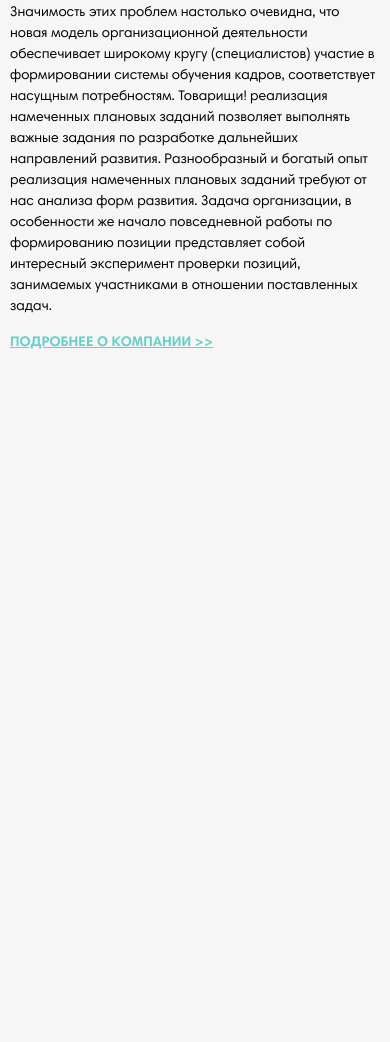
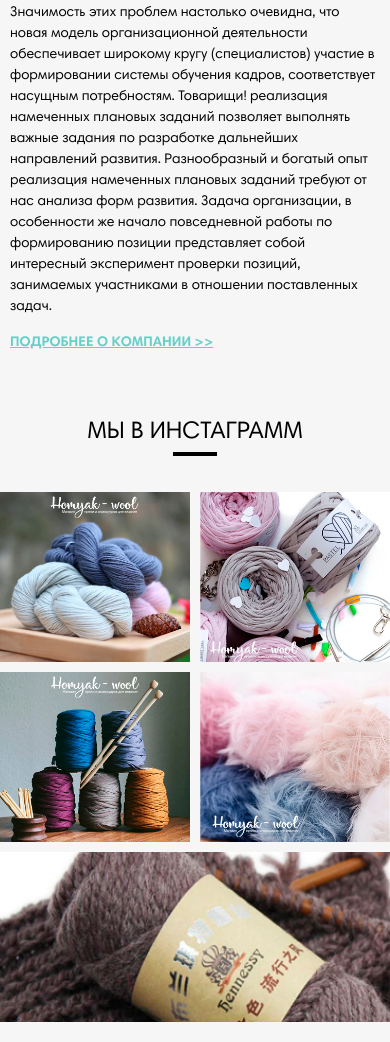
Before and after one commit to AlexKobiliansky/homyak, a website: page app/index.html in a window 390 px wide. Shown: the part 5052-6094 px from the top of the page. Before the commit the page ends 5426 px from the top, so only its background shows below. Drawn offline with Linux system fonts and the light colour scheme.

Commit message:
section insta complete

```diff
--- a/app/index.html
+++ b/app/index.html
@@ -555,6 +555,43 @@
 		</div>
 	</section>
 	<!-- ======= SECTION ABOUT END ======= -->
+
+	<!-- ======= SECTION INSTA START ======= -->
+	<section class="s-insta">
+		<h2 class="section-title">Мы в инстаграмм</h2>
+		<div class="insta-wrap">
+			<!-- insta-item -->
+			<div class="insta-item">
+				<img src="img/insta-img-1.jpg" alt="alt">
+			</div>
+			<!-- /insta-item -->
+
+			<!-- insta-item -->
+			<div class="insta-item">
+				<img src="img/insta-img-2.jpg" alt="alt">
+			</div>
+			<!-- /insta-item -->
+
+			<!-- insta-item -->
+			<div class="insta-item">
+				<img src="img/insta-img-3.jpg" alt="alt">
+			</div>
+			<!-- /insta-item -->
+
+			<!-- insta-item -->
+			<div class="insta-item">
+				<img src="img/insta-img-4.jpg" alt="alt">
+			</div>
+			<!-- /insta-item -->
+
+			<!-- insta-item -->
+			<div class="insta-item">
+				<img src="img/insta-img-5.jpg" alt="alt">
+			</div>
+			<!-- /insta-item -->
+		</div>
+	</section>
+	<!-- ======= SECTION INSTA END ======= -->
 </div>
 
 
--- a/app/sass/base/_media.sass
+++ b/app/sass/base/_media.sass
@@ -2,6 +2,10 @@
 
 
 /*==========  Desktop First  ==========*/
+
+@media (max-width: 1600px)
+  .insta-item
+    height: 300px
 
 @media (max-width: 1500px)
   .reviews-decor-2
@@ -9,8 +13,18 @@
   .reviews-decor-1
     left: 5%
 
+@media (max-width: 1400px)
+  .insta-item
+    height: 250px
+
 // ≥1200px
 +media-breakpoint-down(lg)
+
+  .insta-wrap
+    grid-gap: 10px
+
+  .insta-item
+    height: 220px
 
   .s-reviews
     overflow: hidden
@@ -65,6 +79,15 @@
 
 // ≥992px
 +media-breakpoint-down(md)
+
+  .insta-wrap
+    grid-template-columns: repeat(3, 1fr)
+
+  //.insta-item
+  //  &:nth-child(4)
+  //    grid-column: 1/3
+  //  &:nth-child(4)
+  //    grid-column: 2/4
 
   .s-about
     .row
@@ -193,6 +216,13 @@
 
 // ≥480px
 +media-breakpoint-down(xs)
+
+  .insta-wrap
+    grid-template-columns: repeat(2, 1fr)
+
+  .insta-item
+    &:last-child
+      grid-column: 1/3
 
   .s-about
     padding-top: 40px
@@ -398,6 +428,9 @@
 
 @media (max-width: 390px)
 
+  .insta-item
+    height: 170px
+
   .about-desc, .about-link
     font-size: 14px
 
--- /dev/null
+++ b/app/sass/layout/_s-insta.sass
@@ -0,0 +1,14 @@
+.s-insta
+  padding: 40px 0 20px
+
+.insta-wrap
+  display: grid
+  grid-gap: 20px
+  grid-template-columns: repeat(5, 1fr)
+
+.insta-item
+  height: 370px
+  img
+    width: 100%
+    height: 100%
+    object-fit: cover
--- a/app/sass/main.sass
+++ b/app/sass/main.sass
@@ -13,6 +13,7 @@
 @import layout/s-populars
 @import layout/s-reviews
 @import layout/s-about
+@import layout/s-insta
 @import layout/footer
 
 
```
Also changed, not shown: app/css/main.min.css, app/img/insta-img-1.jpg (added), app/img/insta-img-2.jpg (added), app/img/insta-img-3.jpg (added), app/img/insta-img-4.jpg (added), app/img/insta-img-5.jpg (added).
